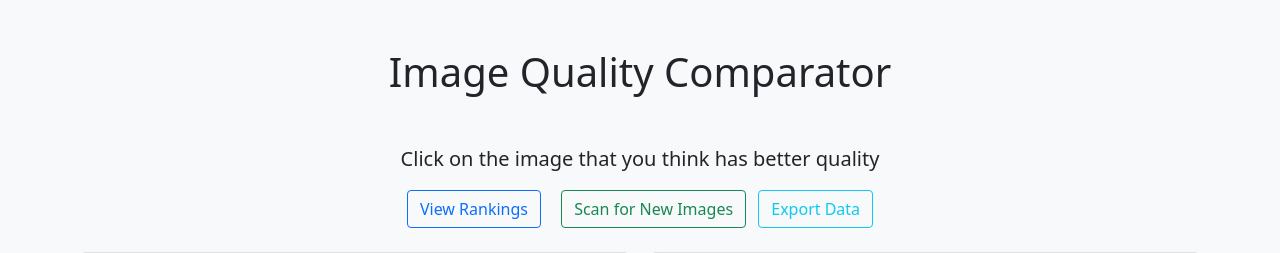
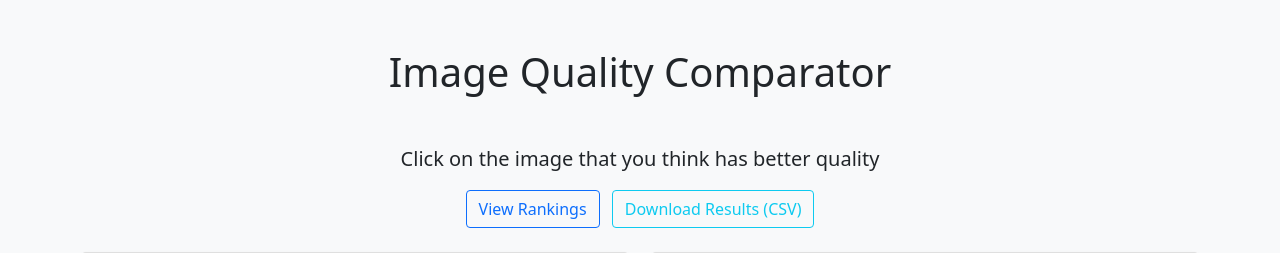
Before and after one commit to mikkohei13/comparator, a Flask app: page / in a window 1280 px wide. Shown: the top 253 px of the page. Run offline with Flask 3, Linux system fonts and the light colour scheme; parts of the project's set-up code (start-up, migrations or seed data) failed here and were passed over.

Commit message:
Simplify by removing non-needed features

```diff
--- a/app.py
+++ b/app.py
@@ -32,55 +32,6 @@ class Comparison(db.Model):
     winner_id = db.Column(db.Integer, db.ForeignKey('image.id'), nullable=False)
     loser_id = db.Column(db.Integer, db.ForeignKey('image.id'), nullable=False)
     timestamp = db.Column(db.DateTime, default=datetime.utcnow)
-
-def calculate_ratings():
-    # Get all images and comparisons
-    images = Image.query.all()
-    comparisons = Comparison.query.all()
-
-    # Initialize scores and comparison counts
-    scores = {img.id: 0.5 for img in images}  # Start at 0.5
-    comparison_counts = defaultdict(int)
-
-    # Count comparisons per image
-    for comp in comparisons:
-        comparison_counts[comp.winner_id] += 1
-        comparison_counts[comp.loser_id] += 1
-
-    # Calculate ratings using ELO-like system
-    k = 0.05  # Learning rate
-
-    # Sort comparisons by timestamp to apply them in order
-    sorted_comparisons = sorted(comparisons, key=lambda x: x.timestamp)
-
-    for comp in sorted_comparisons:
-        winner_score = scores[comp.winner_id]
-        loser_score = scores[comp.loser_id]
-
-        # Calculate expected probability of winning
-        expected_winner = 1 / (1 + 10 ** ((loser_score - winner_score) / 0.1))
-
-        # Update scores
-        scores[comp.winner_id] += k * (1 - expected_winner)
-        scores[comp.loser_id] += k * (0 - expected_winner)
-
-        # Keep scores between 0 and 1
-        scores[comp.winner_id] = min(1, max(0, scores[comp.winner_id]))
-        scores[comp.loser_id] = min(1, max(0, scores[comp.loser_id]))
-
-    # Create result objects with all needed information
-    results = []
-    for img in images:
-        results.append({
-            'id': img.id,
-            'filename': img.filename,
-            'quality_score': scores[img.id],
-            'comparisons_count': comparison_counts[img.id]
-        })
-
-    # Sort by quality score
-    results.sort(key=lambda x: x['quality_score'], reverse=True)
-    return results
 
 @app.route('/')
 def home():
@@ -146,43 +97,34 @@ def serve_image(filename):
 
 @app.route('/rankings')
 def rankings():
-    # Calculate current ratings based on all comparisons
-    ranked_images = calculate_ratings()
-    return render_template('rankings.html', images=ranked_images)
+    # Get all images and their comparison counts
+    images = Image.query.all()
+    comparison_counts = defaultdict(int)
 
-def scan_for_new_images():
-    """Scan the images directory and add any new images to the database."""
-    new_images = []
-    for filename in os.listdir('images'):
-        if filename.lower().endswith(('.png', '.jpg', '.jpeg', '.gif')):
-            if not Image.query.filter_by(filename=filename).first():
-                image = Image(filename=filename)
-                db.session.add(image)
-                new_images.append(filename)
-    db.session.commit()
-    return new_images
+    # Count wins and losses for each image
+    comparisons = Comparison.query.all()
+    for comp in comparisons:
+        comparison_counts[comp.winner_id] += 1
+        comparison_counts[comp.loser_id] += 1
 
-@app.route('/scan_images', methods=['POST'])
-def scan_images():
-    """Endpoint to trigger scanning for new images."""
-    new_images = scan_for_new_images()
-    return jsonify({
-        'status': 'success',
-        'new_images': new_images,
-        'count': len(new_images)
-    })
+    # Create result objects with comparison counts
+    results = []
+    for img in images:
+        results.append({
+            'id': img.id,
+            'filename': img.filename,
+            'comparisons_count': comparison_counts[img.id]
+        })
+
+    # Sort by number of comparisons
+    results.sort(key=lambda x: x['comparisons_count'], reverse=True)
+    return render_template('rankings.html', images=results)
 
 def init_db():
     with app.app_context():
         db.create_all()
-        scan_for_new_images()
 
-@app.route('/export')
-def export_page():
-    """Show the export page with available export options."""
-    return render_template('export.html')
-
-@app.route('/export/comparisons.csv')
+@app.route('/comparisons.csv')
 def export_comparisons():
     """Export all comparisons as CSV file."""
     # Create a string buffer to write CSV data
--- a/templates/index.html
+++ b/templates/index.html
@@ -47,15 +47,6 @@
             box-shadow: 0 0.5rem 1rem rgba(0, 0, 0, 0.15);
             margin-top: 2rem;
         }
-        .scan-button {
-            margin-left: 1rem;
-        }
-        #scan-result {
-            display: none;
-            margin-top: 1rem;
-            padding: 1rem;
-            border-radius: 0.5rem;
-        }
         .alert {
             display: none;
             margin-top: 1rem;
@@ -70,15 +61,9 @@
             <p class="lead">Click on the image that you think has better quality</p>
             <div>
                 <a href="/rankings" class="btn btn-outline-primary">View Rankings</a>
-                <button onclick="scanForNewImages()" class="btn btn-outline-success scan-button">
-                    Scan for New Images
-                </button>
-                <a href="/export" class="btn btn-outline-info ms-2">
-                    Export Data
+                <a href="/comparisons.csv" class="btn btn-outline-info ms-2">
+                    Download Results (CSV)
                 </a>
-            </div>
-            <div id="scan-result" class="alert alert-success">
-                <span id="scan-message"></span>
             </div>
         </div>
 
@@ -185,45 +170,6 @@
             loadNewPair();
         }
 
-        async function scanForNewImages() {
-            const scanButton = document.querySelector('.scan-button');
-            const scanResult = document.getElementById('scan-result');
-            const scanMessage = document.getElementById('scan-message');
-
-            // Disable button during scan
-            scanButton.disabled = true;
-            scanButton.textContent = 'Scanning...';
-
-            try {
-                const response = await fetch('/scan_images', {
-                    method: 'POST'
-                });
-                const data = await response.json();
-
-                scanResult.style.display = 'block';
-                if (data.count > 0) {
-                    scanMessage.textContent = `Found ${data.count} new image${data.count === 1 ? '' : 's'}: ${data.new_images.join(', ')}`;
-                    // Reload pairs to include new images
-                    loadNewPair();
-                } else {
-                    scanMessage.textContent = 'No new images found.';
-                }
-
-                // Hide the message after 5 seconds
-                setTimeout(() => {
-                    scanResult.style.display = 'none';
-                }, 5000);
-            } catch (error) {
-                console.error('Error scanning for images:', error);
-                scanResult.className = 'alert alert-danger';
-                scanMessage.textContent = 'Error scanning for images. Please try again.';
-            } finally {
-                // Re-enable button
-                scanButton.disabled = false;
-                scanButton.textContent = 'Scan for New Images';
-            }
-        }
-
         // Load first pair when page loads
         window.onload = loadNewPair;
     </script>
```
Also changed, not shown: templates/rankings.html (+5 -12 lines).
